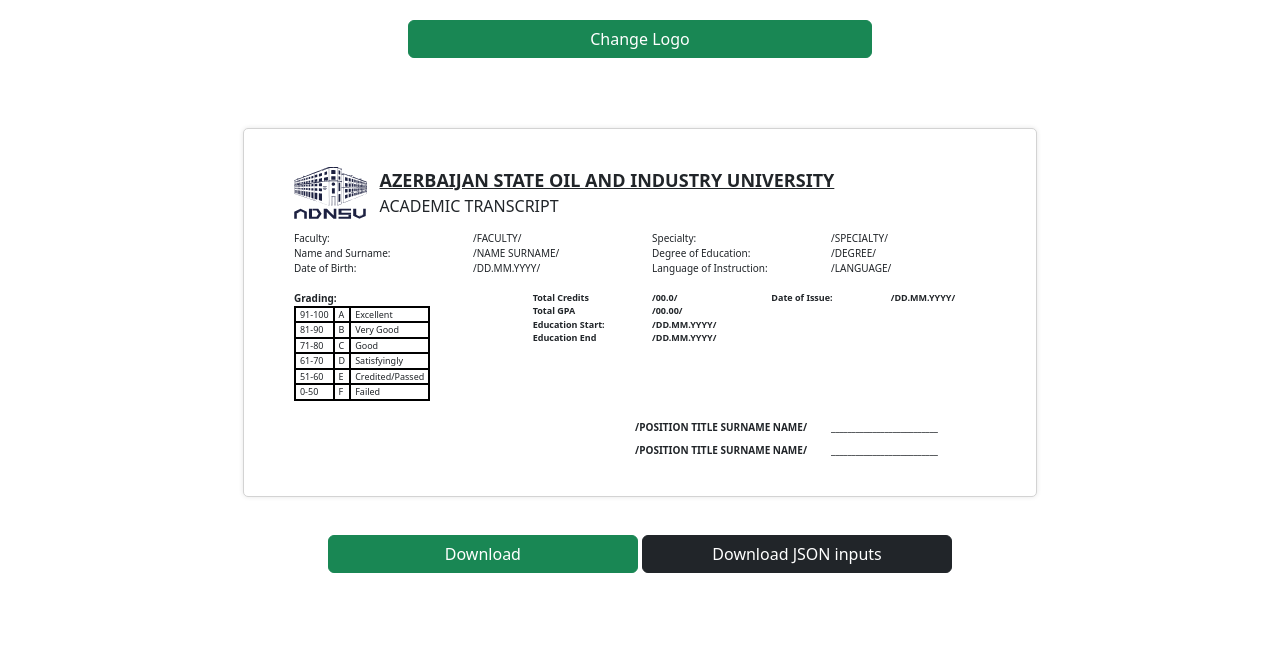
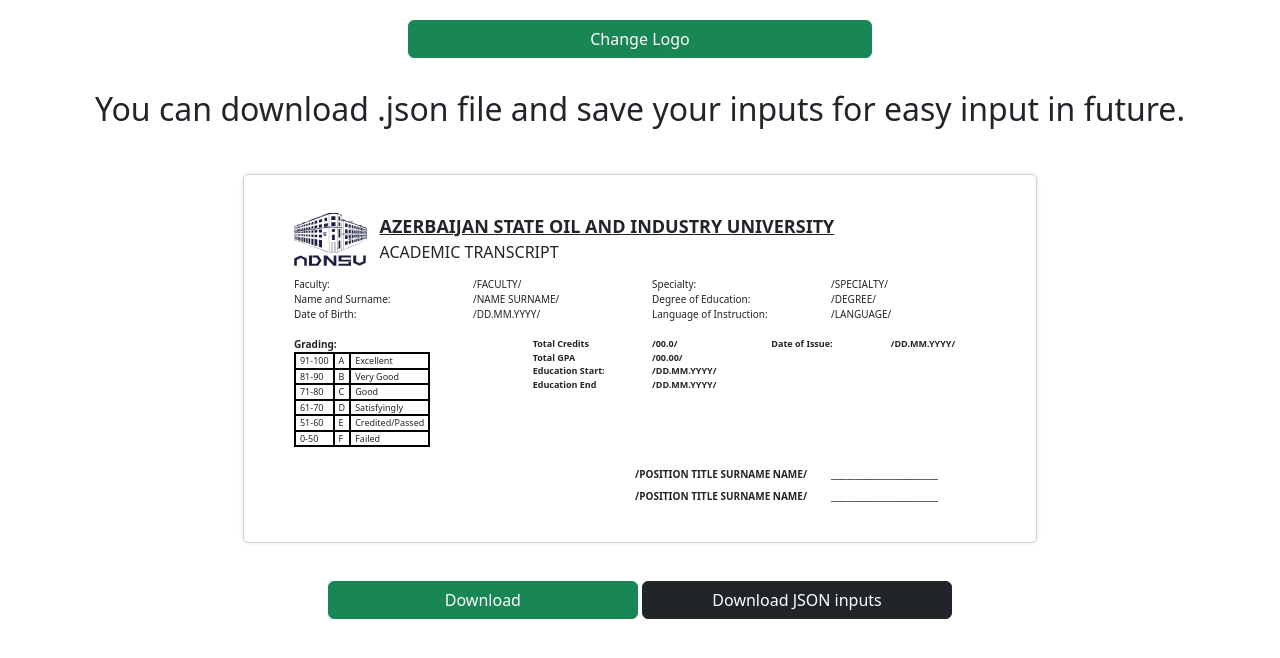
Before and after one commit to Ugusu/GPA_calculator, a plain HTML site: page transcript.html in a window 1280 px wide. Drawn offline with nearby package versions, Linux system fonts and the light colour scheme.

Commit message:
JSON message

```diff
--- a/transcript.html
+++ b/transcript.html
@@ -16,6 +16,7 @@
   <body>
     <div class="row text-center">
       <button class="col btn btn-success btn_custom" id="btn_logo_toggle">Change Logo</button>
+      <h2>You can download .json file and save your inputs for easy input in future.</h2>
     </div>
     <div class="row transcript">
       <div class="col">
```
